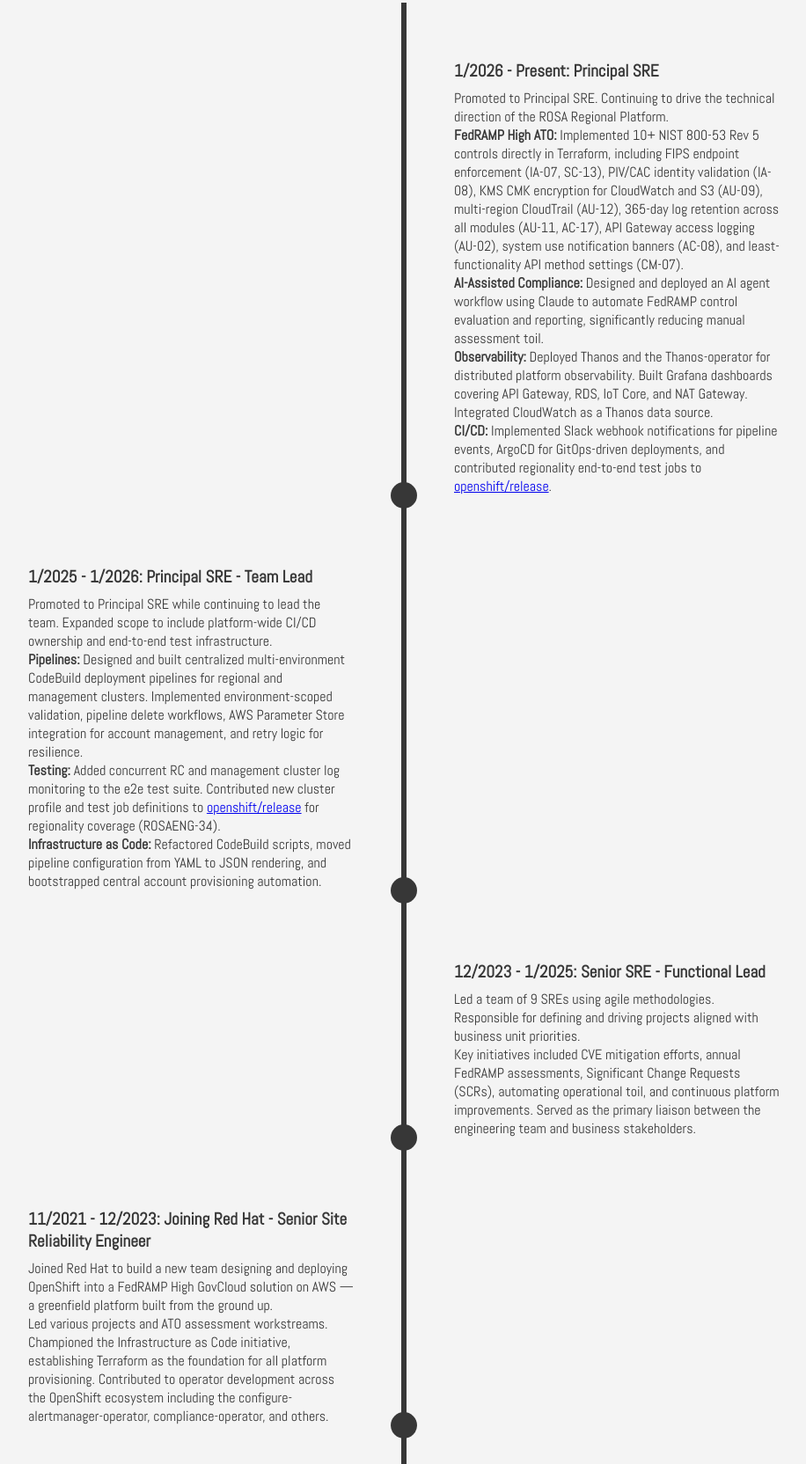
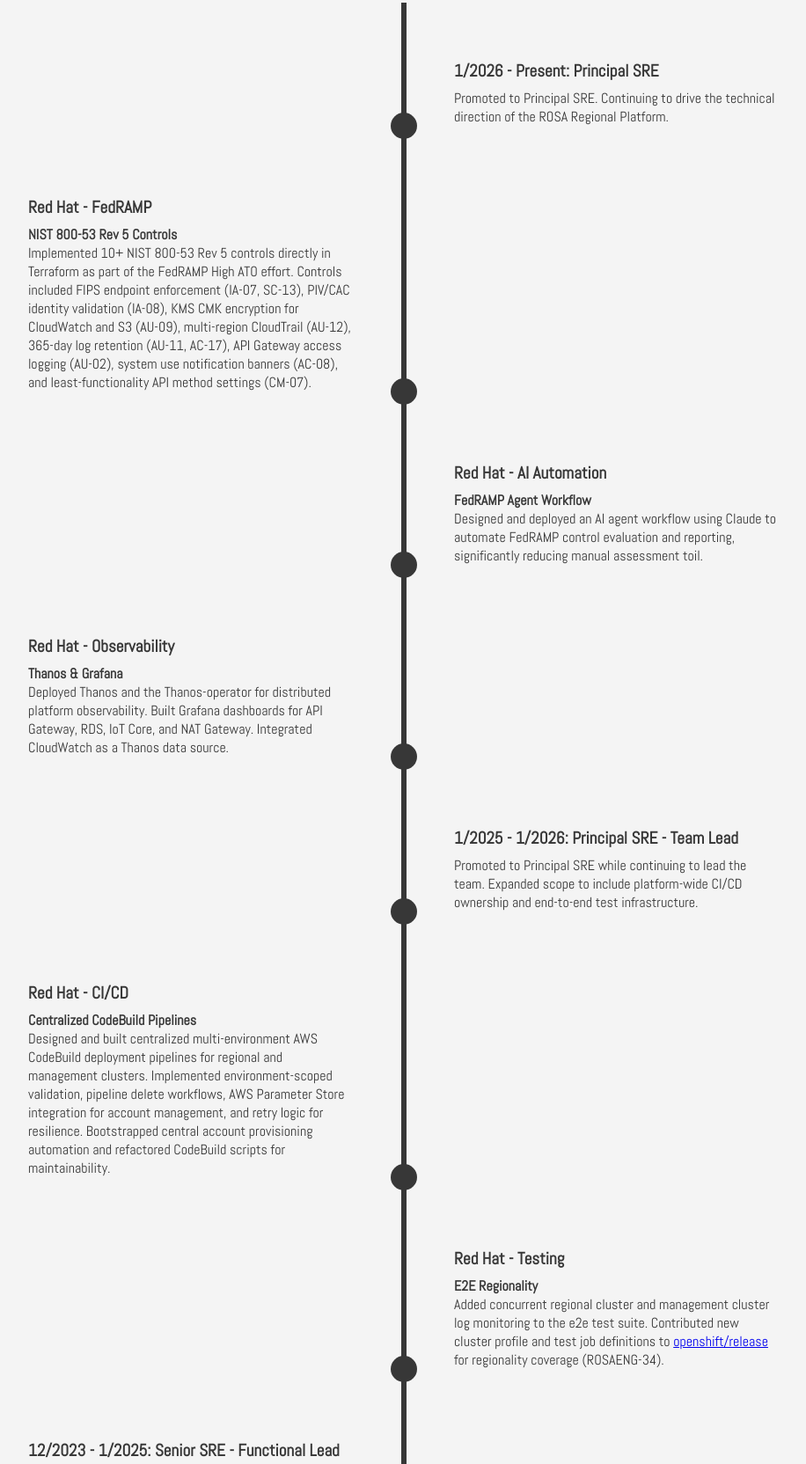
Before and after one commit to theautoroboto/theautoroboto.github.io, a plain HTML site: page index.htm in a window 1280 px wide. Shown: the part 406-2070 px from the top of the page at 88% size, without its empty margins (181-1097 px from the left). Drawn offline with nearby package versions, Linux system fonts and the light colour scheme.

Commit message:
formatting

```diff
--- a/index.htm
+++ b/index.htm
@@ -27,33 +27,54 @@
         <div>
           <time>1/2026 - Present: Principal SRE</time>
           <p>Promoted to Principal SRE. Continuing to drive the technical direction of the ROSA Regional Platform.</p>
-          <p><b>FedRAMP High ATO:</b> Implemented 10+ NIST 800-53 Rev 5 controls directly in Terraform, including FIPS endpoint enforcement (IA-07, SC-13), PIV/CAC identity validation (IA-08), KMS CMK encryption for CloudWatch and S3 (AU-09), multi-region CloudTrail (AU-12), 365-day log retention across all modules (AU-11, AC-17), API Gateway access logging (AU-02), system use notification banners (AC-08), and least-functionality API method settings (CM-07).</p>
-          <p><b>AI-Assisted Compliance:</b> Designed and deployed an AI agent workflow using Claude to automate FedRAMP control evaluation and reporting, significantly reducing manual assessment toil.</p>
-          <p><b>Observability:</b> Deployed Thanos and the Thanos-operator for distributed platform observability. Built Grafana dashboards covering API Gateway, RDS, IoT Core, and NAT Gateway. Integrated CloudWatch as a Thanos data source.</p>
-          <p><b>CI/CD:</b> Implemented Slack webhook notifications for pipeline events, ArgoCD for GitOps-driven deployments, and contributed regionality end-to-end test jobs to <a href="https://github.com/openshift/release">openshift/release</a>.</p>
+        </div>
+      </li>
+      <li>
+        <div>
+          <time>Red Hat - FedRAMP</time><b>NIST 800-53 Rev 5 Controls</b><br>
+          Implemented 10+ NIST 800-53 Rev 5 controls directly in Terraform as part of the FedRAMP High ATO effort. Controls included FIPS endpoint enforcement (IA-07, SC-13), PIV/CAC identity validation (IA-08), KMS CMK encryption for CloudWatch and S3 (AU-09), multi-region CloudTrail (AU-12), 365-day log retention (AU-11, AC-17), API Gateway access logging (AU-02), system use notification banners (AC-08), and least-functionality API method settings (CM-07).
+        </div>
+      </li>
+      <li>
+        <div>
+          <time>Red Hat - AI Automation</time><b>FedRAMP Agent Workflow</b><br>
+          Designed and deployed an AI agent workflow using Claude to automate FedRAMP control evaluation and reporting, significantly reducing manual assessment toil.
+        </div>
+      </li>
+      <li>
+        <div>
+          <time>Red Hat - Observability</time><b>Thanos & Grafana</b><br>
+          Deployed Thanos and the Thanos-operator for distributed platform observability. Built Grafana dashboards for API Gateway, RDS, IoT Core, and NAT Gateway. Integrated CloudWatch as a Thanos data source.
         </div>
       </li>
       <li>
         <div>
           <time>1/2025 - 1/2026: Principal SRE - Team Lead</time>
           <p>Promoted to Principal SRE while continuing to lead the team. Expanded scope to include platform-wide CI/CD ownership and end-to-end test infrastructure.</p>
-          <p><b>Pipelines:</b> Designed and built centralized multi-environment CodeBuild deployment pipelines for regional and management clusters. Implemented environment-scoped validation, pipeline delete workflows, AWS Parameter Store integration for account management, and retry logic for resilience.</p>
-          <p><b>Testing:</b> Added concurrent RC and management cluster log monitoring to the e2e test suite. Contributed new cluster profile and test job definitions to <a href="https://github.com/openshift/release">openshift/release</a> for regionality coverage (ROSAENG-34).</p>
-          <p><b>Infrastructure as Code:</b> Refactored CodeBuild scripts, moved pipeline configuration from YAML to JSON rendering, and bootstrapped central account provisioning automation.</p>
+        </div>
+      </li>
+      <li>
+        <div>
+          <time>Red Hat - CI/CD</time><b>Centralized CodeBuild Pipelines</b><br>
+          Designed and built centralized multi-environment AWS CodeBuild deployment pipelines for regional and management clusters. Implemented environment-scoped validation, pipeline delete workflows, AWS Parameter Store integration for account management, and retry logic for resilience. Bootstrapped central account provisioning automation and refactored CodeBuild scripts for maintainability.
+        </div>
+      </li>
+      <li>
+        <div>
+          <time>Red Hat - Testing</time><b>E2E Regionality</b><br>
+          Added concurrent regional cluster and management cluster log monitoring to the e2e test suite. Contributed new cluster profile and test job definitions to <a href="https://github.com/openshift/release">openshift/release</a> for regionality coverage (ROSAENG-34).
         </div>
       </li>
       <li>
         <div>
           <time>12/2023 - 1/2025: Senior SRE - Functional Lead</time>
-          <p>Led a team of 9 SREs using agile methodologies. Responsible for defining and driving projects aligned with business unit priorities.</p>
-          <p>Key initiatives included CVE mitigation efforts, annual FedRAMP assessments, Significant Change Requests (SCRs), automating operational toil, and continuous platform improvements. Served as the primary liaison between the engineering team and business stakeholders.</p>
+          <p>Led a team of 9 SREs using agile methodologies. Responsible for defining and driving projects aligned with business unit priorities. Key initiatives included CVE mitigation, annual FedRAMP assessments, Significant Change Requests, automating operational toil, and continuous platform improvements.</p>
         </div>
       </li>
       <li>
         <div>
           <time>11/2021 - 12/2023: Joining Red Hat - Senior Site Reliability Engineer</time>
-          <p>Joined Red Hat to build a new team designing and deploying OpenShift into a FedRAMP High GovCloud solution on AWS — a greenfield platform built from the ground up.</p>
-          <p>Led various projects and ATO assessment workstreams. Championed the Infrastructure as Code initiative, establishing Terraform as the foundation for all platform provisioning. Contributed to operator development across the OpenShift ecosystem including the configure-alertmanager-operator, compliance-operator, and others.</p>
+          <p>Joined Red Hat to build a new team designing and deploying OpenShift into a FedRAMP High GovCloud solution on AWS — a greenfield platform built from the ground up. Led various projects and ATO assessment workstreams. Championed the Infrastructure as Code initiative, establishing Terraform as the foundation for all platform provisioning.</p>
         </div>
       </li>
       <li>
```
